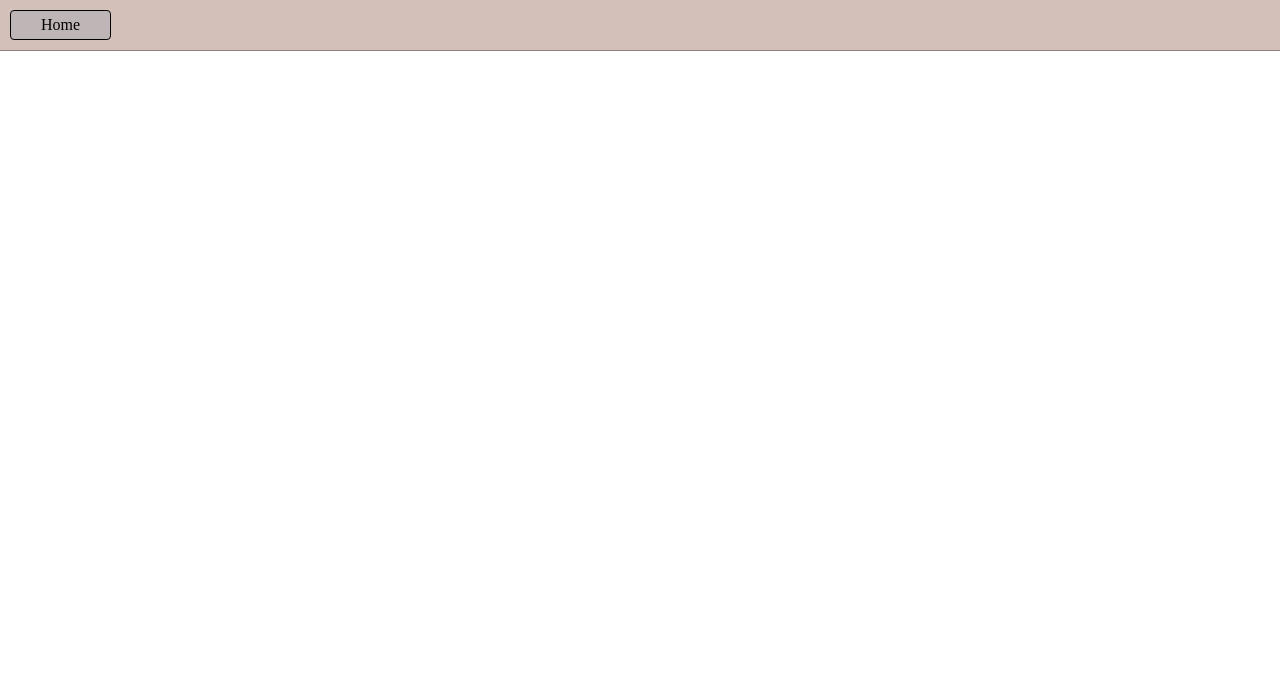
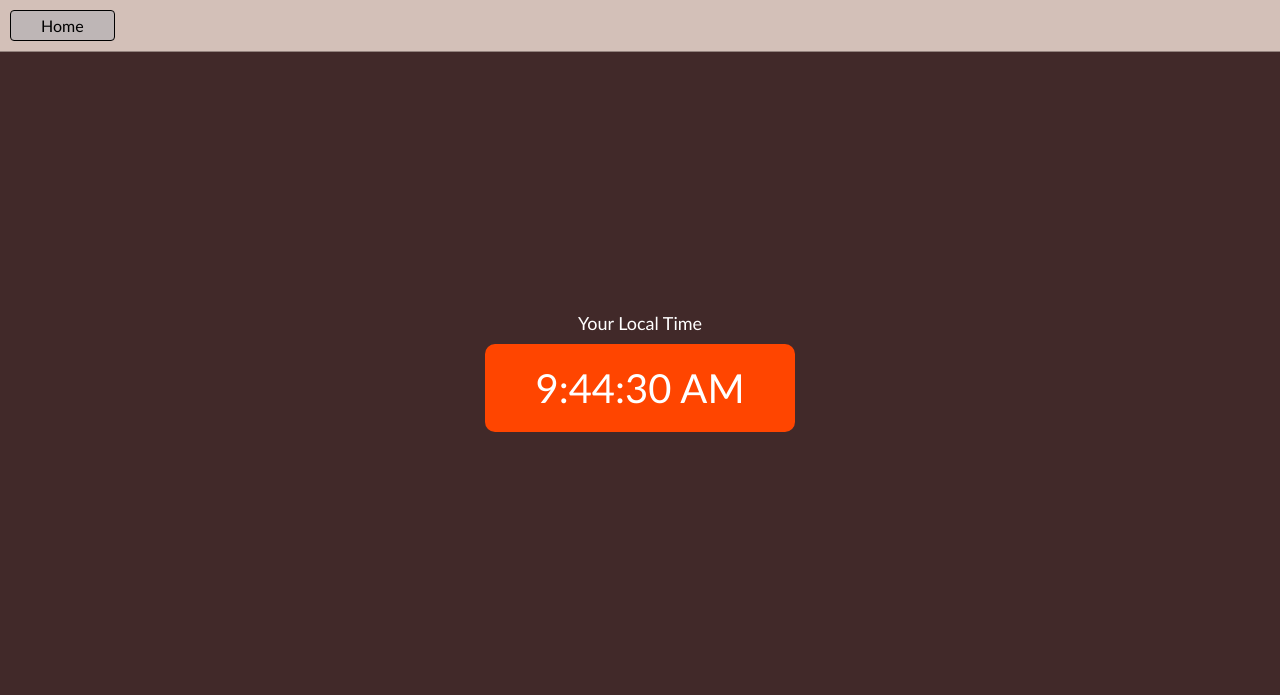
Before and after one commit to arpan0137/js, a plain HTML site: page Projects/project1/3-DigitalClock/index.html in a window 1280 px wide. Drawn offline with Linux system fonts and the light colour scheme.

Commit message:
project 3 solution

```diff
--- /dev/null
+++ b/Projects/project1/3-DigitalClock/digitalClock.js
@@ -0,0 +1,6 @@
+const clock = document.getElementById('clock')
+
+setInterval(() => {
+    let date = new Date()
+    clock.innerHTML = date.toLocaleTimeString()
+}, 1000);
--- a/Projects/project1/3-DigitalClock/index.html
+++ b/Projects/project1/3-DigitalClock/index.html
@@ -4,13 +4,39 @@
     <meta charset="UTF-8">
     <meta name="viewport" content="width=device-width, initial-scale=1.0">
     <title>Digital Clock</title>
+    <style>
+        body{
+            margin: 0%;
+            background-color: rgb(65, 41, 41);
+            color: white;
+            font-family: 'Trebuchet MS', 'Lucida Sans Unicode', 'Lucida Grande', 'Lucida Sans', Arial, sans-serif;
+        }
+        .center{
+            display: flex;
+            height: 80vh;
+            justify-content: center;
+            align-items: center;
+            flex-direction: column;
+        }
+        #clock{
+            font-size: 40px;
+            background-color: orangered;
+            padding: 20px 50px;
+            margin-top: 10px;
+            border-radius: 10px;
+        }
+    </style>
 </head>
-<body style="margin: 0%;">
+<body>
     <nav style="background-color: rgb(211, 192, 184); padding: 10px; display: flex ; align-items: center; margin: 0%; border-bottom: 1px solid rgba(15, 1, 1, 0.329);">
         <a href='/Projects/project1/' style=" border: 1px solid black; border-radius: 4px; padding: 5px 30px; color:black; text-decoration: none; background-color: rgb(190, 182, 182);" onmouseover="this.style.backgroundColor = 'grey';" onmouseout="this.style.backgroundColor =  'rgb(190, 182, 182)';" >Home</a>
     </nav>
     <main>
-
+        <div class="center">
+            <div id="banner"><span style="font-size: large;">Your Local Time</span></div>
+            <div id="clock" ></div>
+        </div>
     </main>
+    <script src="digitalClock.js"></script>
 </body>
 </html>
```
Also changed, not shown: Projects/project1/4-GuessTheNumber/guessTheNumber.js (added).
